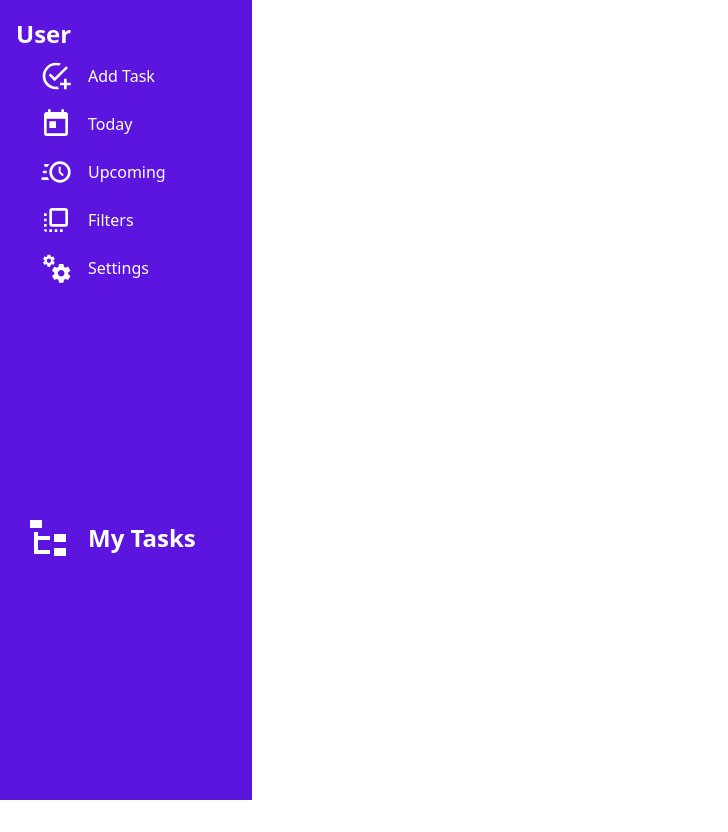
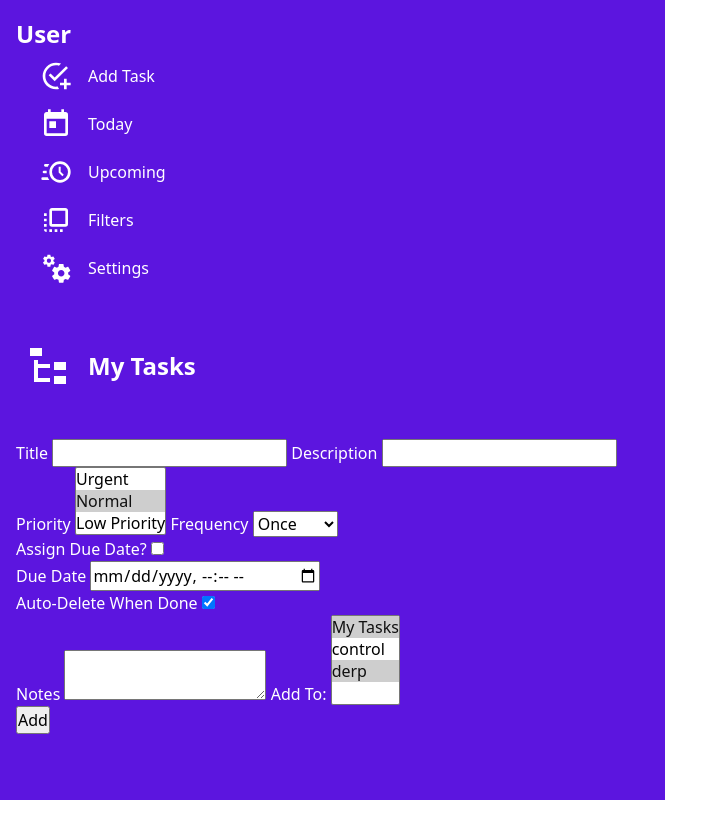
Before and after one commit to Boodac/todo-list, a website built with webpack: page src/index.html in a window 1280 px wide. Shown: the whole page, without its empty margins (0-728 px from the left). Built offline with nearby package versions, Linux system fonts and the light colour scheme.

Commit message:
add HTML for "add task form"

```diff
--- a/src/index.html
+++ b/src/index.html
@@ -10,19 +10,65 @@
         <div id="userCluster"><img id="userAvatar" class="icon" /><h1>User</h1></div>
         <nav>
             <ul id="navBar">
-                <li class="icon-container" id="addtask"><img id="addtaskIcon" class="icon" /><span>Add Task</span></li>
-                <li class="icon-container" id="today"><img id="todayIcon" class="icon" /><span>Today</span></li>
-                <li class="icon-container" id="upcoming"><img id="upcomingIcon" class="icon" /><span>Upcoming</span></li>
-                <li class="icon-container" id="filters"><img id="filtersIcon" class="icon" /><span>Filters</span></li>
-                <li class="icon-container" id="settings"><img id="settingsIcon" class="icon" /><span>Settings</span></li>
+                <li class="icon-container" id="addtaskBtn"><img id="addtaskIcon" class="icon" /><span>Add Task</span></li>
+                <li class="icon-container" id="todayBtn"><img id="todayIcon" class="icon" /><span>Today</span></li>
+                <li class="icon-container" id="upcomingBtn"><img id="upcomingIcon" class="icon" /><span>Upcoming</span></li>
+                <li class="icon-container" id="filtersBtn"><img id="filtersIcon" class="icon" /><span>Filters</span></li>
+                <li class="icon-container" id="settingsBtn"><img id="settingsIcon" class="icon" /><span>Settings</span></li>
             </ul>
         </nav>
         <nav>
-            <div class="icon-container" id="mytasks"><img id="mytasksIcon" class="icon" /><h2>My Tasks</h2></div>
+            <div class="icon-container" id="mytasksBtn"><img id="mytasksIcon" class="icon" /><h2>My Tasks</h2></div>
             <ul id="myTasks">
                 <!-- top-level task links -->
             </ul>
         </nav>
+        <form action="./index.html" method="post" id="add-task-form" target="_blank">
+            <section class="form-section">
+                <label for="add-task-title" placeholder=" ">Title</label>
+                <input type="text" id="add-task-title" name="title" required />
+                <label for="add-task-description">Description</label>
+                <input type="text" id="add-task-description" name="description" />
+            </section>
+            <section class="form-section">
+                <label for="add-task-priority">Priority</label>
+                <select name="priority" id="add-task-priority" size="3">
+                    <option value="urgent">Urgent</option>
+                    <option value="normal" selected>Normal</option>
+                    <option value="low">Low Priority</option>
+                </select>
+                <label for="add-task-frequency">Frequency</label>
+                <select name="frequency" id="add-task-frequency">
+                    <option value="once" selected>Once</option>
+                    <option value="daily">Daily</option>
+                    <option value="weekly">Weekly</option>
+                    <option value="monthly">Monthly</option>
+                </select>
+            </section>
+            <section class="form-section">
+                <label for="assign-due-date">Assign Due Date?
+                    <input type="checkbox" id="assign-due-date" name="applyDueDate" />
+                </label>
+                <div id="dueDateBox">
+                    <label for="add-task-dueDate">Due Date</label>
+                    <input type="datetime-local" id="add-task-dueDate" name="dueDate" />
+                </div>
+                <label for="add-task-autodelete">Auto-Delete When Done
+                    <input type="checkbox" id="add-task-autodelete" name="autodelete" checked />
+                </label>
+            </section>
+            <section class="form-section">
+                <label for="add-task-notes" rows="1">Notes</label>
+                <textarea id="add-task-notes" name="notes" placeholder=" "></textarea>
+                <label for="add-task-parents">Add To:</label>
+                <select name="parents" id="add-task-parents" multiple>
+                    <option value="myTasks" data-id="myTasks" id="default-parent-task" selected>My Tasks</option>
+                    <option value="control" data-id="control">control</option>
+                    <option value="derp" data-id="ff7ddb01-0c70-4cf9-8e78-ee8c04923d58" selected>derp</option>
+                </select>
+            </section>
+            <button type="submit" id="add-task-submit">Add</button>
+        </form>
     </aside>
     <main class="content" id="root">
         <!-- render tasks here -->
```
